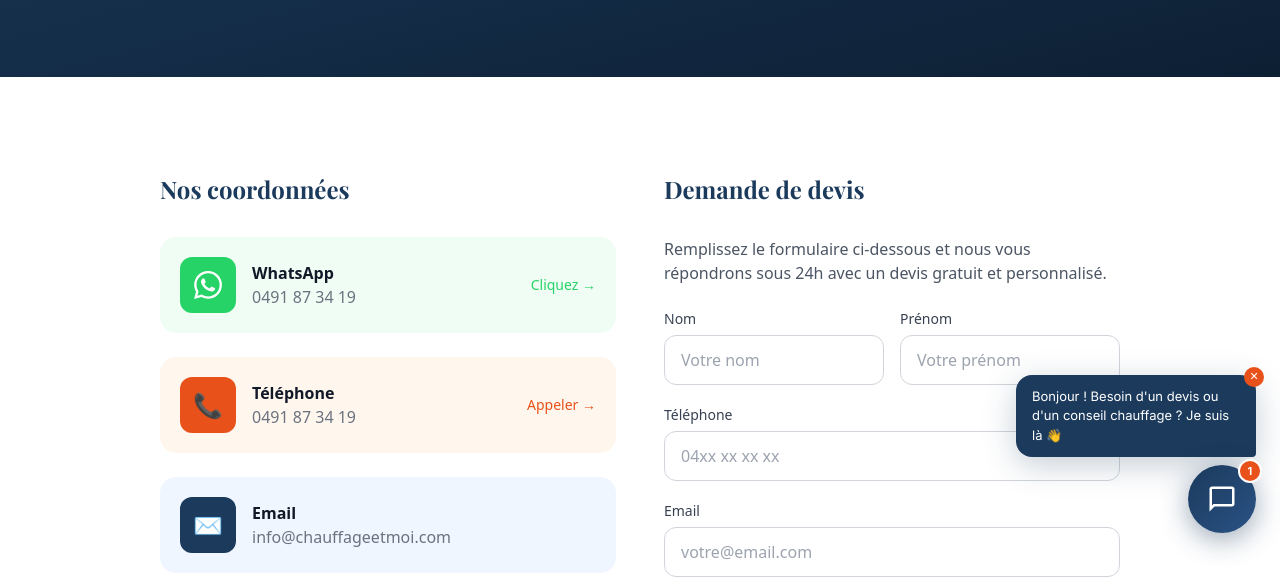
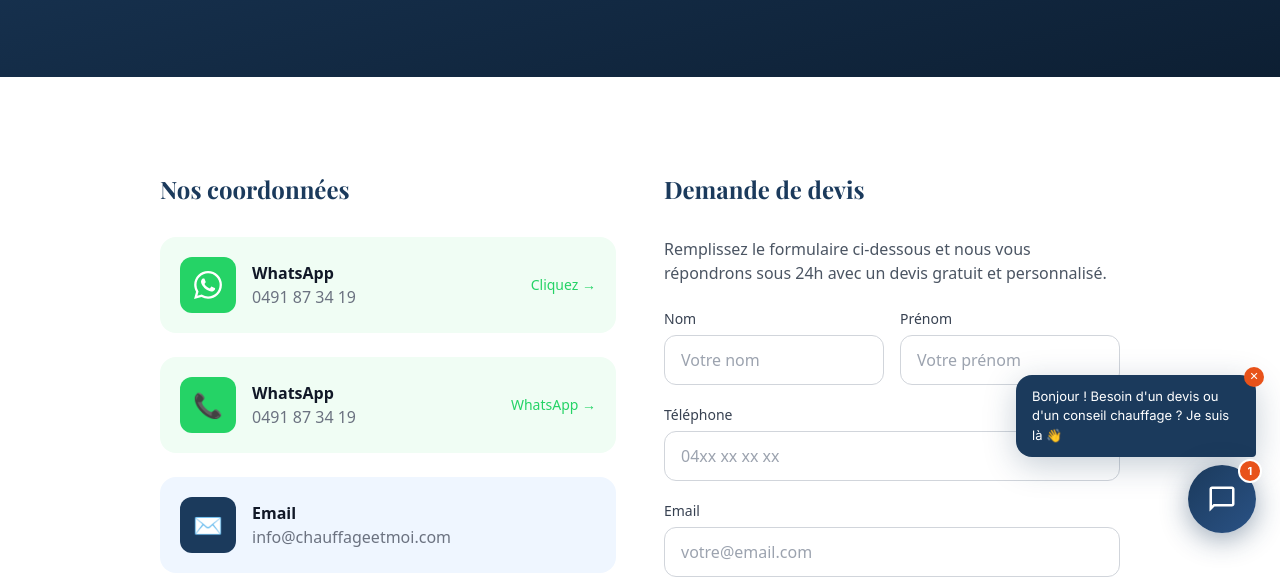
Before and after one commit to IA-optimist/chauffage-moi-v2, an Astro site: page /contact in a window 1280 px wide. Shown: the part 243-821 px from the top of the page. Built offline with nearby package versions, Linux system fonts and the light colour scheme; Astro itself is replaced by a stand-in of ours.

Commit message:
chore: replace tel button with green WhatsApp button

```diff
--- a/src/pages/contact.astro
+++ b/src/pages/contact.astro
@@ -30,13 +30,14 @@ import Layout from '../layouts/Layout.astro';
               <span class="ml-auto text-[#25D366] text-sm font-medium">Cliquez →</span>
             </a>
 
-            <a href="tel:+32491873419" class="flex items-center gap-4 p-5 bg-orange-50 rounded-2xl hover:bg-orange-100 transition-colors group">
-              <div class="w-14 h-14 bg-[#E8521A] rounded-xl flex items-center justify-center text-white text-2xl shrink-0">📞</div>
+            <!-- Bouton téléphone remplacé par un bouton vert redirigeant vers WhatsApp -->
+            <a href="https://wa.me/32491873419" target="_blank" rel="noopener" class="flex items-center gap-4 p-5 bg-green-50 rounded-2xl hover:bg-green-100 transition-colors group">
+              <div class="w-14 h-14 bg-[#25D366] rounded-xl flex items-center justify-center text-white text-2xl shrink-0">📞</div>
               <div>
-                <p class="font-semibold text-gray-900 group-hover:text-[#E8521A] transition-colors">Téléphone</p>
+                <p class="font-semibold text-gray-900 group-hover:text-[#25D366] transition-colors">WhatsApp</p>
                 <p class="text-gray-500">0491 87 34 19</p>
               </div>
-              <span class="ml-auto text-[#E8521A] text-sm font-medium">Appeler →</span>
+              <span class="ml-auto text-[#25D366] text-sm font-medium">WhatsApp →</span>
             </a>
 
             <div class="flex items-center gap-4 p-5 bg-blue-50 rounded-2xl">
```
